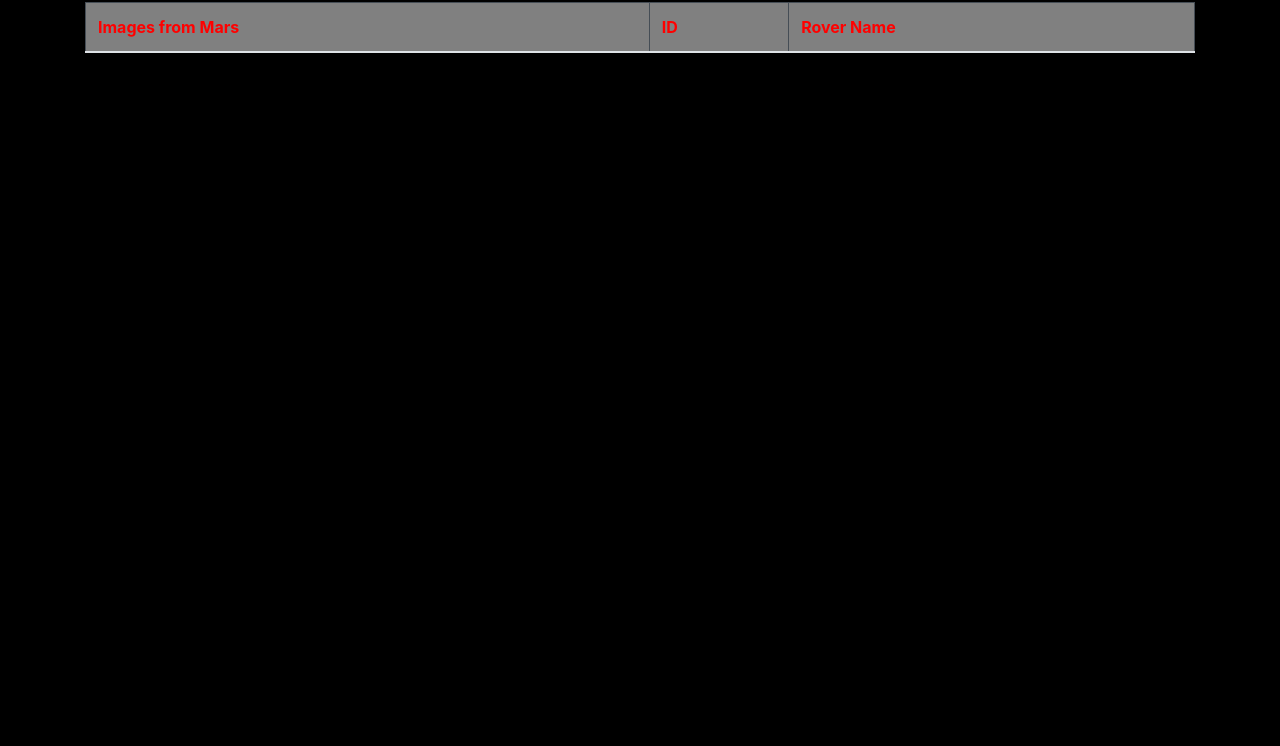
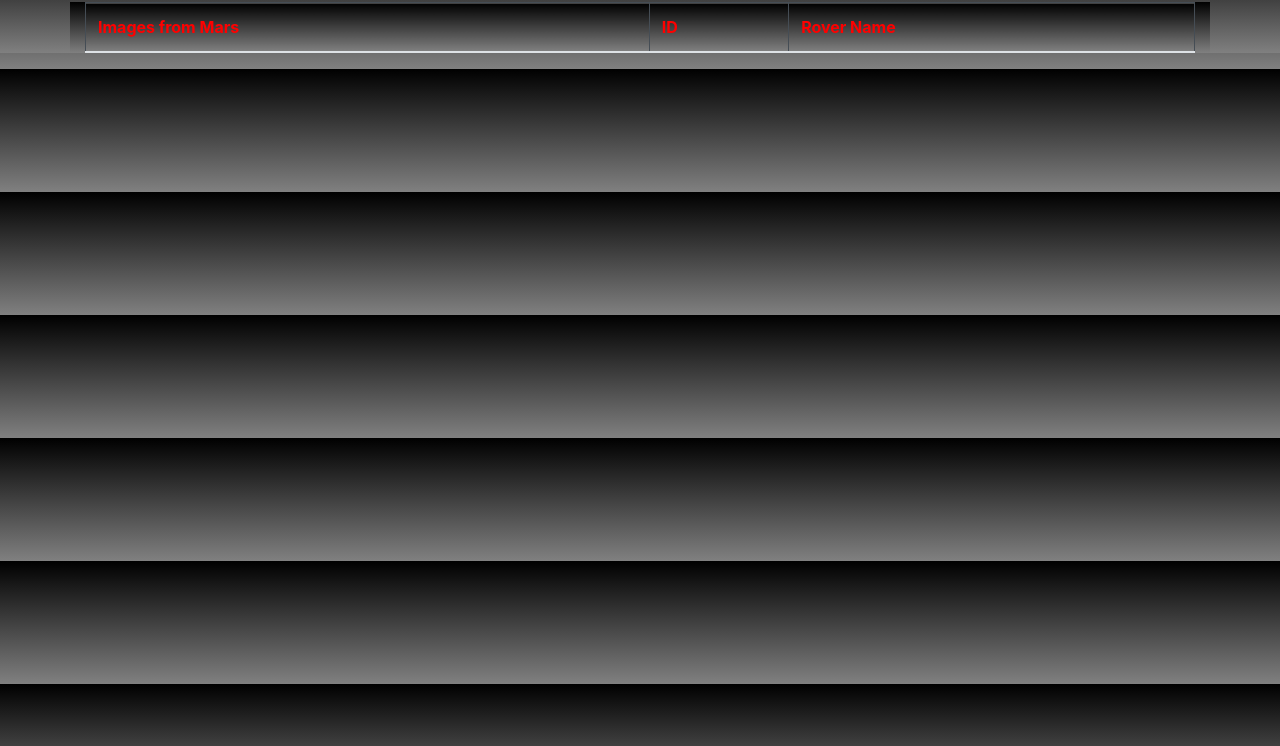
Before and after one commit to PrimitiveJ/NASA-Rover-Images-Custom-Database, a plain HTML site: page index.html in a window 1280 px wide. Shown: the part 54-800 px from the top of the page. Drawn offline with nearby package versions, Linux system fonts and the light colour scheme; no server answers.

Commit message:
added gradient background

```diff
--- a/index.html
+++ b/index.html
@@ -8,7 +8,7 @@
     <link rel="stylesheet" href="https://cdn.jsdelivr.net/npm/bootstrap@4.3.1/dist/css/bootstrap.min.css" integrity="sha384-ggOyR0iXCbMQv3Xipma34MD+dH/1fQ784/j6cY/iJTQUOhcWr7x9JvoRxT2MZw1T" crossorigin="anonymous">
     <style>
         *{
-            background-color: black;
+            background-image: linear-gradient(180deg, black, grey) ;
             color:white;
         }
         body{
```
